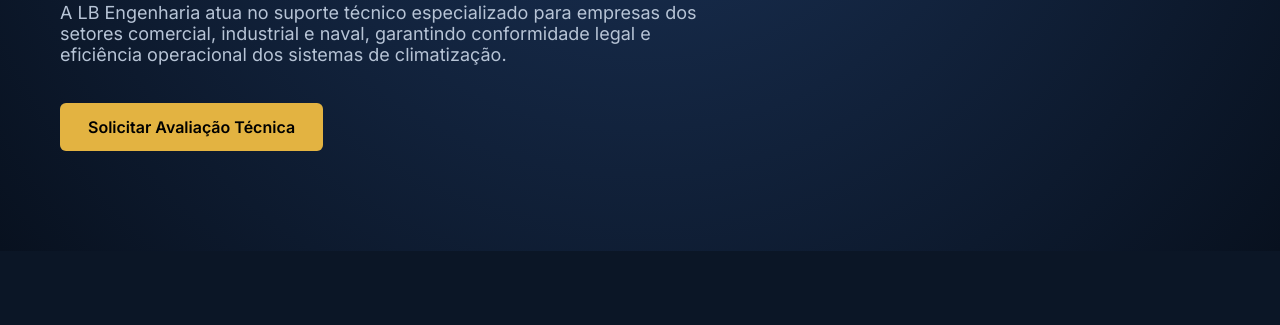
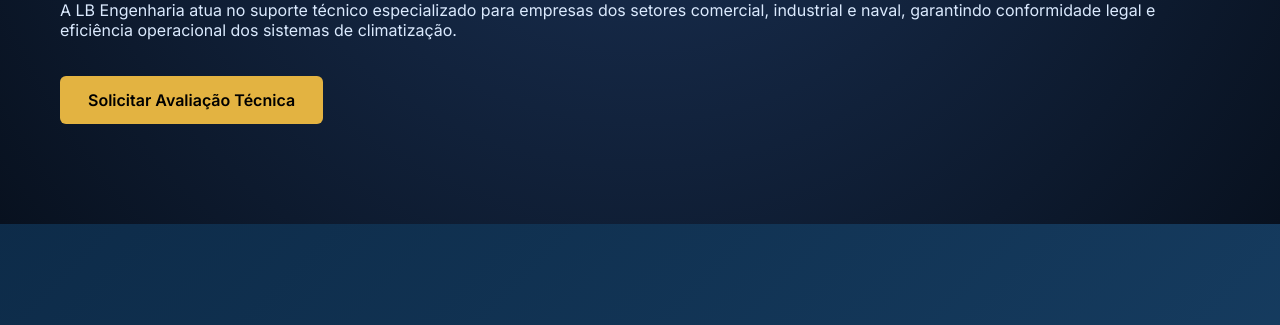
Before and after one commit to comercial980/site-lb-engenharia, a plain HTML site: page index.html in a window 1280 px wide. Shown: the part 360-685 px from the top of the page. Drawn offline with Linux system fonts and the light colour scheme.

Commit message:
Update index.html

```diff
--- a/index.html
+++ b/index.html
@@ -15,7 +15,7 @@
 
 <style>
 *{box-sizing:border-box}
-body{margin:0;font-family:'Inter',sans-serif;background:#0b1626;color:#e6edf6}
+body{margin:0;font-family:'Inter',sans-serif;background:linear-gradient(135deg, #0a2540, #1f4e79)}
 
 header{background:#08111f;border-bottom:1px solid rgba(255,255,255,0.08)}
 .container{max-width:1200px;margin:auto;padding:0 20px}
@@ -26,7 +26,9 @@
 
 .hero{padding:100px 0;background:radial-gradient(circle at top,#1b3358,#08111f)}
 .hero h1{font-size:44px;margin-bottom:16px;line-height:1.2}
-.hero p{font-size:18px;color:#b7c4d6;max-width:650px}
+.hero p {
+    color: #dbeafe;
+}{font-size:18px;color:#b7c4d6;max-width:650px}
 
 .btn{display:inline-block;padding:14px 28px;border-radius:6px;text-decoration:none;font-weight:600}
 .btn-primary{background:#e3b341;color:#000}
```
